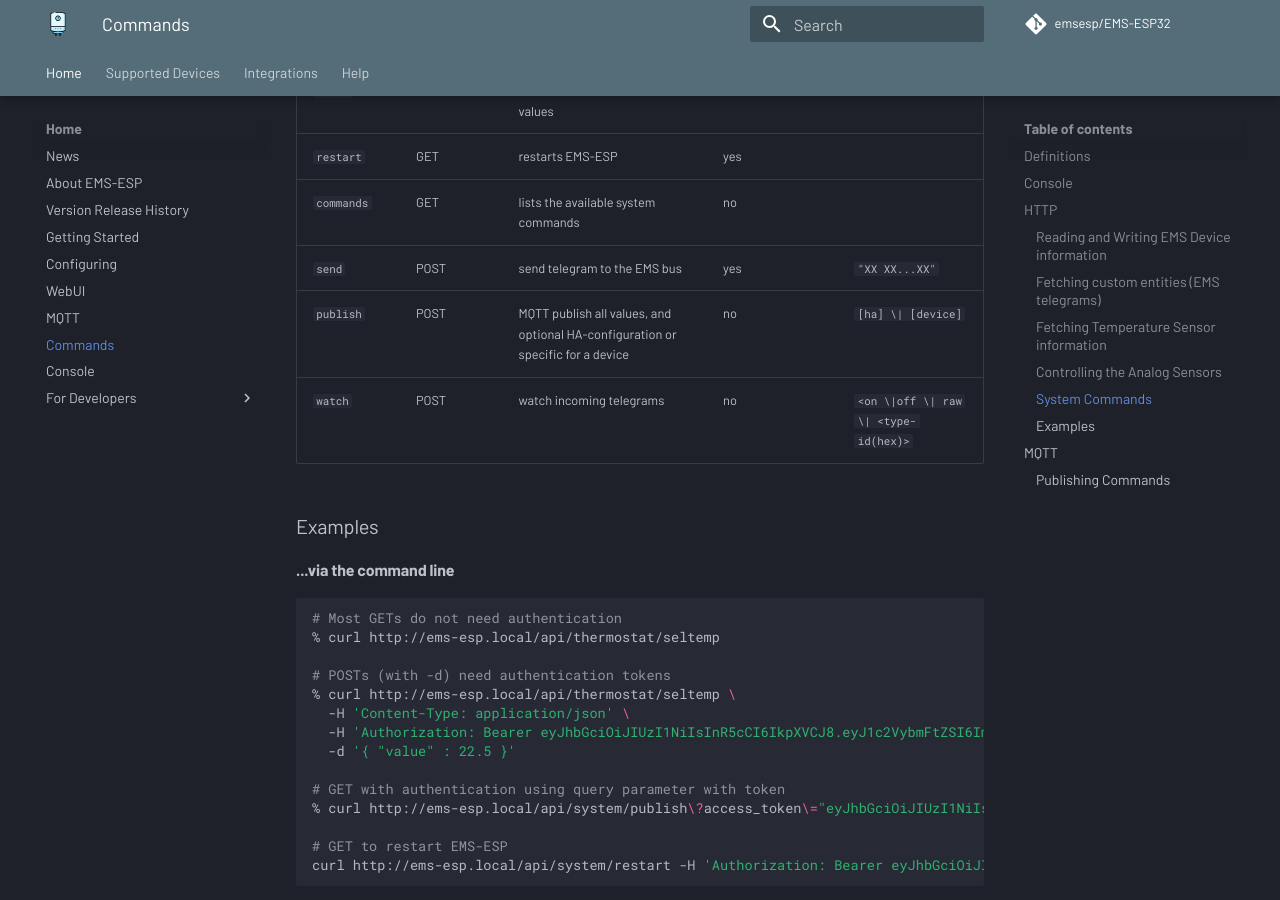
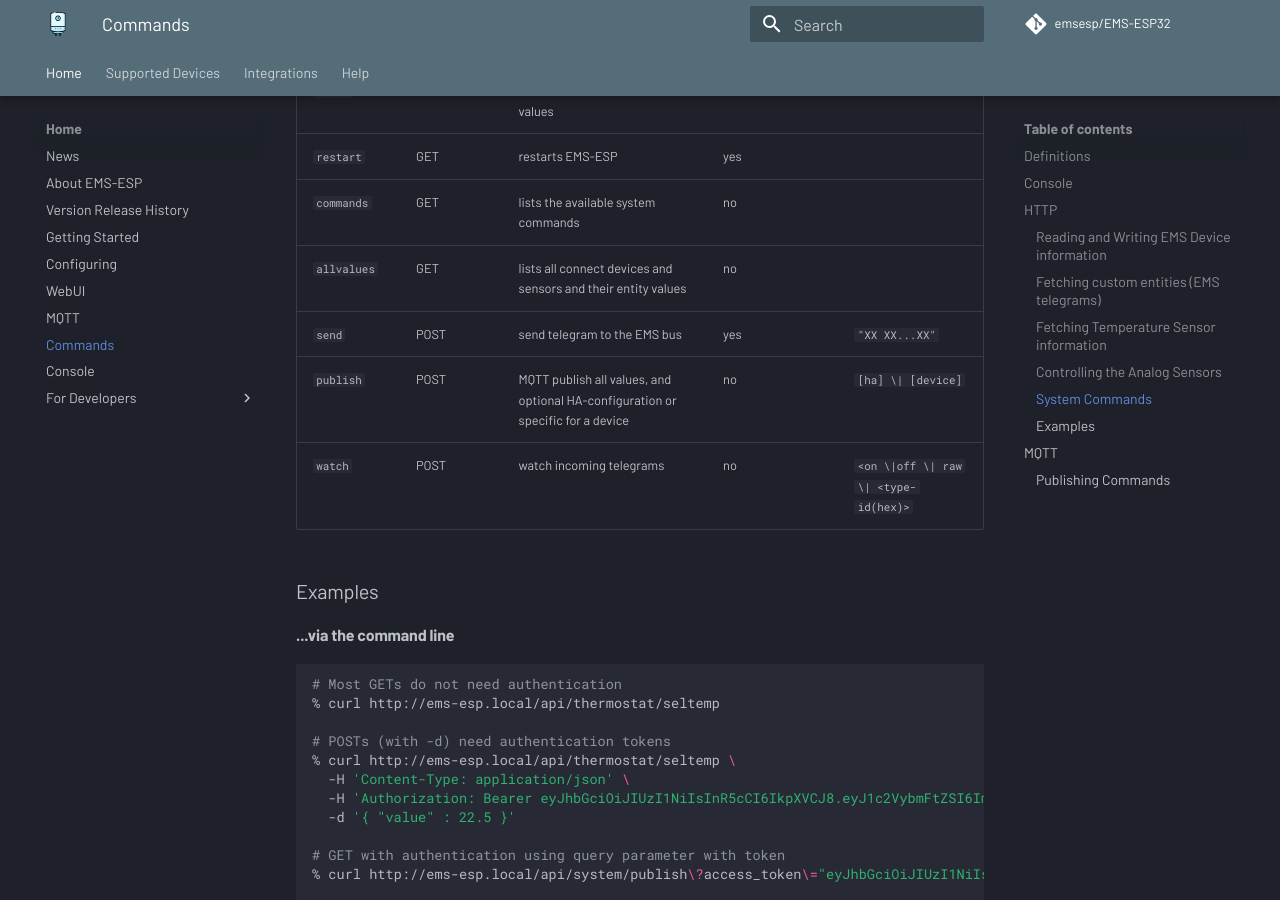
Before and after one commit to emsesp/docs, an MkDocs documentation site: the page built from docs/Commands.md, in a window 1280 px wide and 900 px high, scrolled down 4150 px. Built offline with MkDocs 1.6.1 and Material for MkDocs 9.7.7, drawn with Linux system fonts in a browser that asks for light colours; comment, search, counter and statistics services are not loaded.

Commit message:
add allvalues

```diff
--- a/docs/Commands.md
+++ b/docs/Commands.md
@@ -118,6 +118,7 @@ The URL path is `http://<hostname>/api/system/<endpoint>`
 | `fetch` | GET | forces at refresh of all device values | no | |
 | `restart` | GET | restarts EMS-ESP | yes | |
 | `commands` | GET | lists the available system commands | no | |
+| `allvalues` | GET | lists all connect devices and sensors and their entity values | no | |
 | `send` | POST | send telegram to the EMS bus | yes | `"XX XX...XX"` |
 | `publish` | POST | MQTT publish all values, and optional HA-configuration or specific for a device | no | `[ha] \| [device]` |
 | `watch` | POST | watch incoming telegrams | no | `<on \|off \| raw \| <type-id(hex)>` |
```
